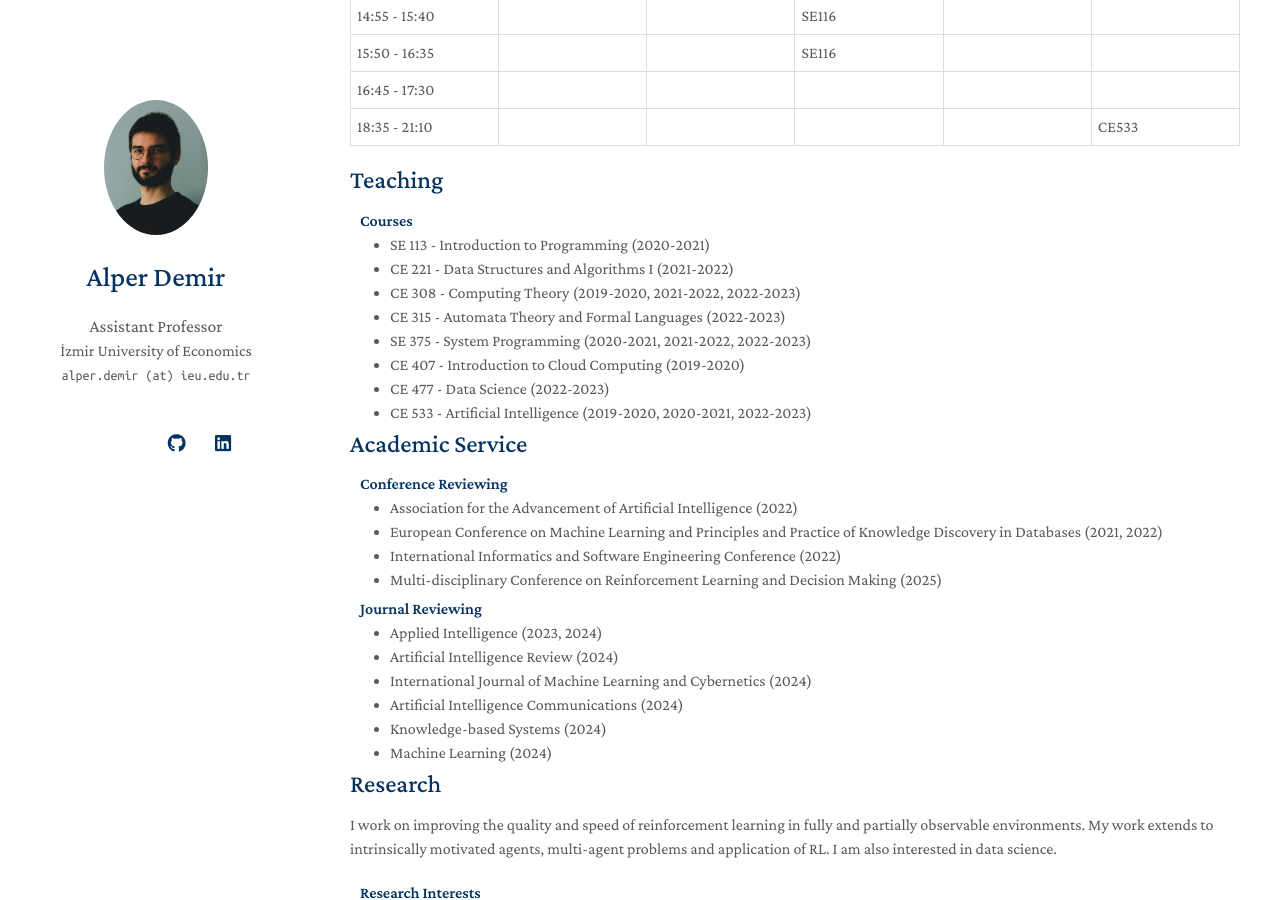
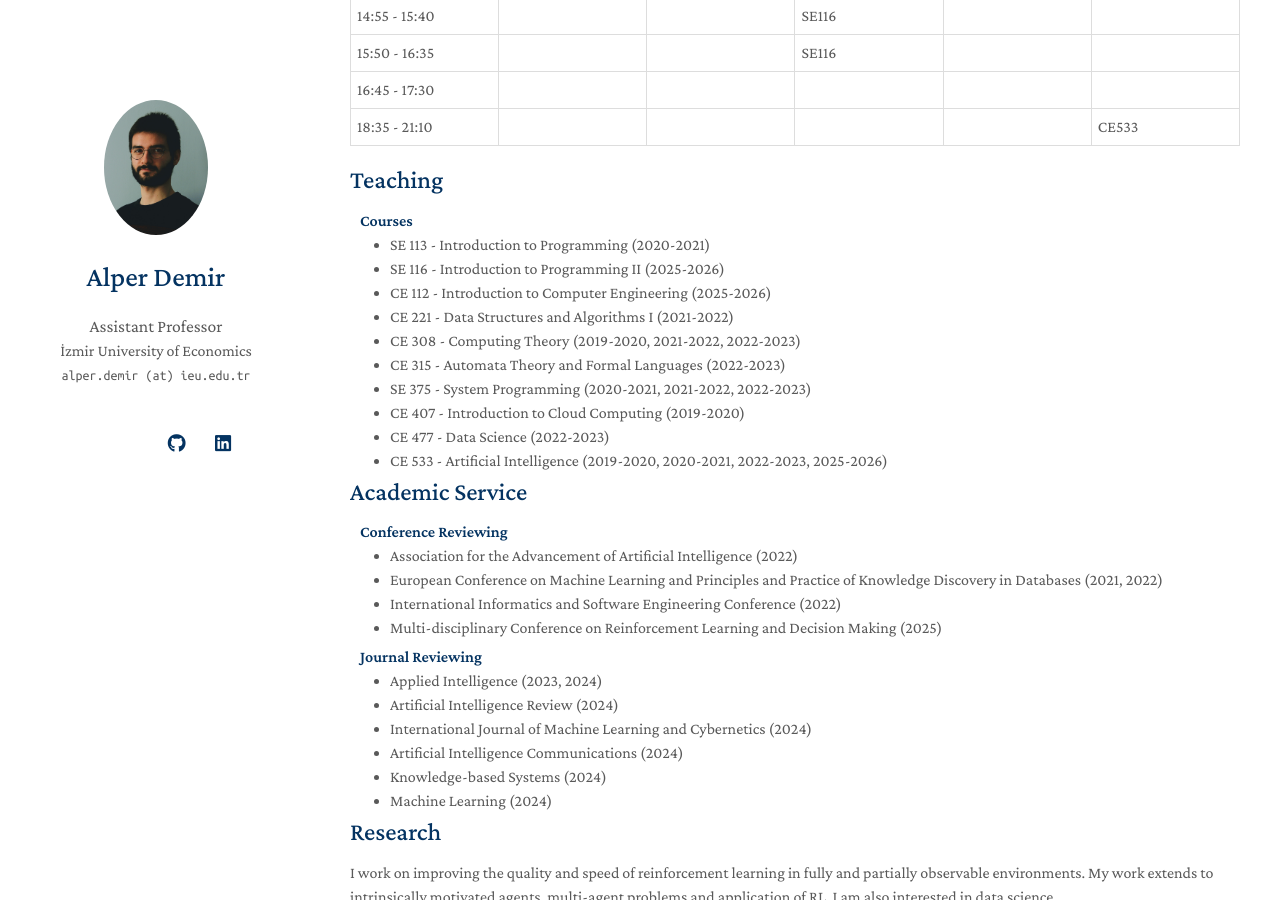
Before and after one commit to gliese876b/gliese876b.github.io, a Jekyll site: the page built from index.md, in a window 1280 px wide and 900 px high, scrolled down 881 px. Built offline with Jekyll 4.4.1, drawn with Linux system fonts in a browser that asks for light colours; nearby versions of some CDN libraries; a style sheet for code colours, icons or effects is not loaded; our own code applies the rules of GitHub Pages for plain Markdown files.

Commit message:
Update teaching.md

```diff
--- a/_includes/teaching.md
+++ b/_includes/teaching.md
@@ -4,11 +4,13 @@
 
 <ul style="margin:0 0 5px;">
   <li><a href="https://se.ieu.edu.tr/en/syllabus/type/read/id/SE+113"><autocolor>SE 113 - Introduction to Programming (2020-2021)</autocolor></a></li>
+  <li><a href="https://se.ieu.edu.tr/en/syllabus/type/read/id/SE+116"><autocolor>SE 116 - Introduction to Programming II (2025-2026)</autocolor></a></li>
+  <li><a href="https://ce.ieu.edu.tr/en/syllabus/type/read/id/CE+112"><autocolor>CE 112 - Introduction to Computer Engineering (2025-2026)</autocolor></a></li>
   <li><a href="https://ce.ieu.edu.tr/en/syllabus/type/read/id/CE+221"><autocolor>CE 221 - Data Structures and Algorithms I (2021-2022)</autocolor></a></li>
   <li><a href="https://ce.ieu.edu.tr/en/syllabus/type/read/id/CE+308"><autocolor>CE 308 - Computing Theory (2019-2020, 2021-2022, 2022-2023)</autocolor></a></li>
   <li><a href="https://ce.ieu.edu.tr/en/syllabus/type/read/id/CE+315"><autocolor>CE 315 - Automata Theory and Formal Languages (2022-2023)</autocolor></a></li>
   <li><a href="https://se.ieu.edu.tr/en/syllabus/type/read/id/SE+375"><autocolor>SE 375 - System Programming (2020-2021, 2021-2022, 2022-2023)</autocolor></a></li>
   <li><a href="https://ce.ieu.edu.tr/en/syllabus/type/read/id/CE+407"><autocolor>CE 407 - Introduction to Cloud Computing (2019-2020)</autocolor></a></li>
   <li><a href="https://ce.ieu.edu.tr/en/syllabus/type/read/id/CE+477"><autocolor>CE 477 - Data Science (2022-2023)</autocolor></a></li>
-  <li><a href="https://ce.ieu.edu.tr/en/syllabus/type/read/id/CE+533"><autocolor>CE 533 - Artificial Intelligence (2019-2020, 2020-2021, 2022-2023)</autocolor></a></li>
+  <li><a href="https://ce.ieu.edu.tr/en/syllabus/type/read/id/CE+533"><autocolor>CE 533 - Artificial Intelligence (2019-2020, 2020-2021, 2022-2023, 2025-2026)</autocolor></a></li>
 </ul>
```
